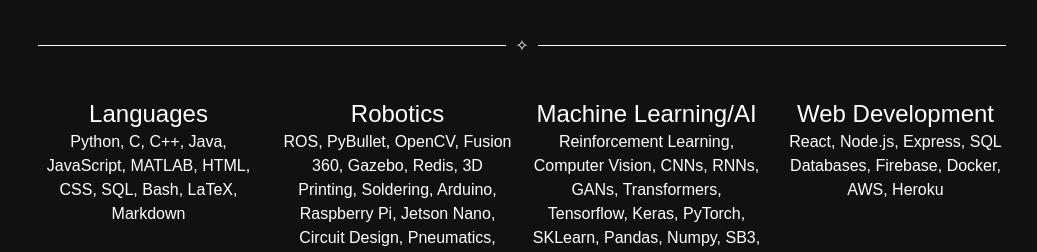
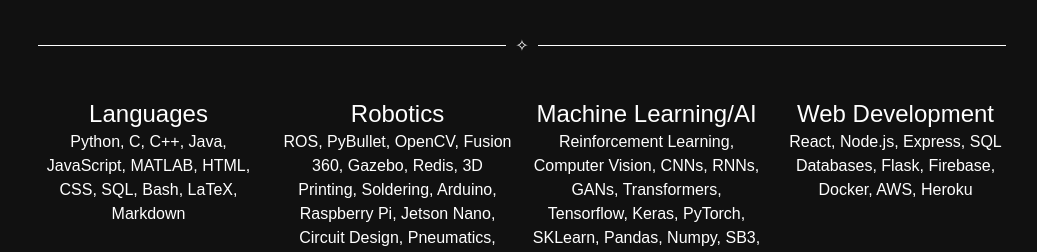
Before and after one commit to AydinGokce/me, a React (Create React App) app: page /#/ in a window 1280 px wide. Shown: the part 1400-1652 px from the top of the page, without its empty margins (118-1155 px from the left). Built offline with nearby package versions, Linux system fonts and the light colour scheme.

Commit message:
added flask to webdev skills

```diff
--- a/src/App.js
+++ b/src/App.js
@@ -1,6 +1,5 @@
 import './App.css';
-import { useNavigate } from 'react-router-dom';
-import React, { useRef, useEffect } from 'react';
+import React from 'react';
 import { Routes, Route } from 'react-router-dom';
 import About from './pages/About';
 import EmailIcon from '@mui/icons-material/Email';
@@ -8,9 +7,8 @@
 import GitHubIcon from '@mui/icons-material/GitHub';
 import InstagramIcon from '@mui/icons-material/Instagram';
 import LinkedInIcon from '@mui/icons-material/LinkedIn';
-import { useMediaQuery, Box, Typography, Button, Grid, Fade, Divider, Accordion, createTheme, ThemeProvider, CssBaseline, AccordionDetails, AccordionSummary, Link, IconButton, Chip, Card, CardMedia, CardContent, ButtonBase } from '@mui/material'
+import { Box, Typography, Grid, createTheme, ThemeProvider, CssBaseline, Link, IconButton, } from '@mui/material'
 import './style.scss';
-import Tetra from './assets/cursor.gif';
 import { Helmet } from 'react-helmet';
 import Mordo from './assets/mordo2.JPG'
 import ProjectCard from './components/ProjectCard';
@@ -19,7 +17,6 @@
 import Planarian from './assets/planarian.gif';
 import SchoolOfAthens from './assets/athens.jpg';
 import Wheatley from './assets/wheatley.gif';
-import KeyboardBackspaceIcon from '@mui/icons-material/KeyboardBackspace';
 import GPT3 from './assets/gpt3.webp';
 import RaceQuad from './assets/race_quad.jpg'
 import Cerebellia from './assets/cerebellia_logo.png'
@@ -33,7 +30,6 @@
 import Pendulum from './assets/pendulum.jpg'
 import ProjectParser from './components/ProjectParser';
 import Tricking from './pages/Tricking';
-import PageTemplate from './components/PageTemplate';
 
 const firebaseConfig = {
   apiKey: "AIzaSyB3nCos29fJeLRTWLMg9-Cgz1fXvXZ31R4",
@@ -248,7 +244,6 @@
 }
 
 function App() {
-  const navigate = useNavigate();
 
   const projectsInfo = [
 
--- a/src/components/ProjectParser.js
+++ b/src/components/ProjectParser.js
@@ -1,6 +1,6 @@
 import React from 'react'
 import { useNavigate, Navigate } from 'react-router-dom';
-import { useMediaQuery, Box, Typography, Button, Grid, Fade, Divider, Accordion, createTheme, ThemeProvider, CssBaseline, AccordionDetails, AccordionSummary, Link, IconButton, Chip, Card, CardMedia, CardContent, ButtonBase } from '@mui/material'
+import { Box, Typography, Button, Divider, ThemeProvider, CssBaseline, } from '@mui/material'
 import KeyboardBackspaceIcon from '@mui/icons-material/KeyboardBackspace';
 
 
--- a/src/components/SkillsGrid.js
+++ b/src/components/SkillsGrid.js
@@ -18,7 +18,7 @@
         },
         {
             category: "Web Development",
-            skills: ["React", "Node.js", "Express", "SQL Databases", "Firebase", "Docker", "AWS", "Heroku"]
+            skills: ["React", "Node.js", "Express", "SQL Databases", "Flask", "Firebase", "Docker", "AWS", "Heroku"]
         },
     ]
 
```
